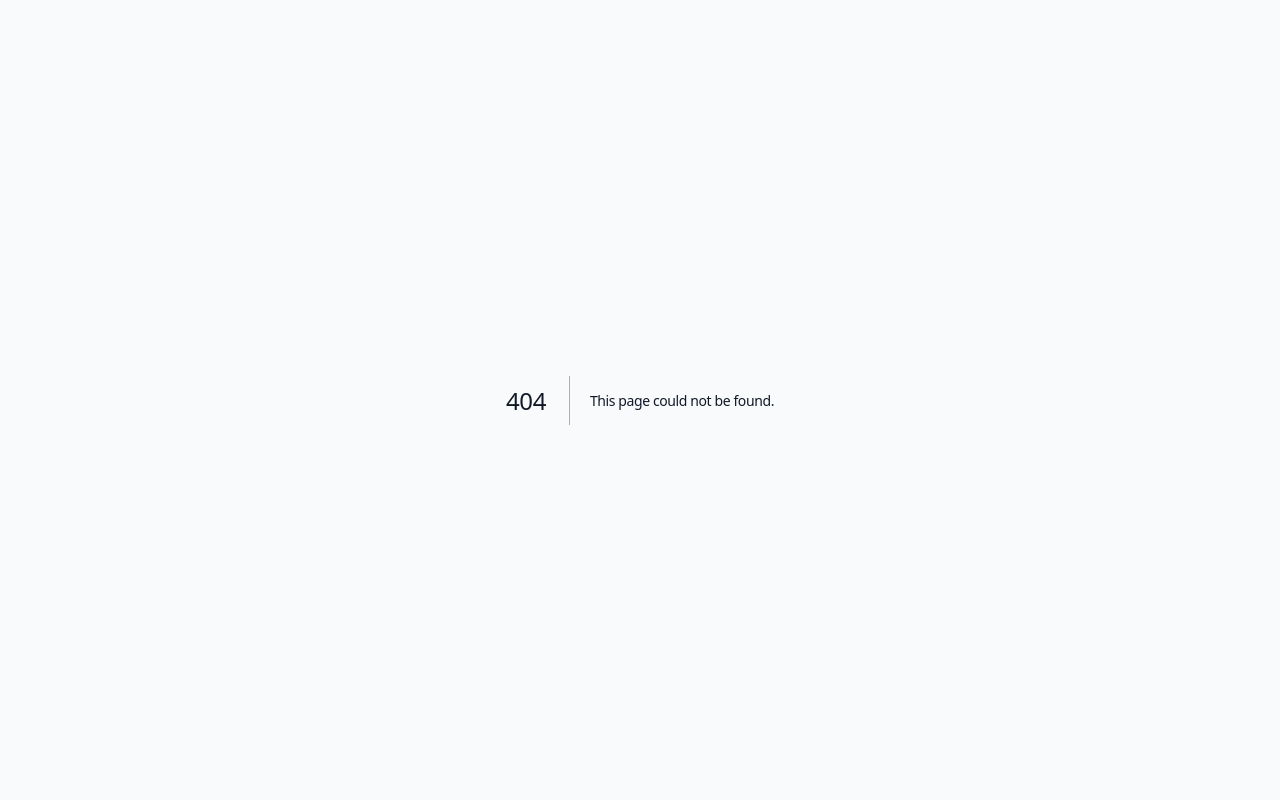
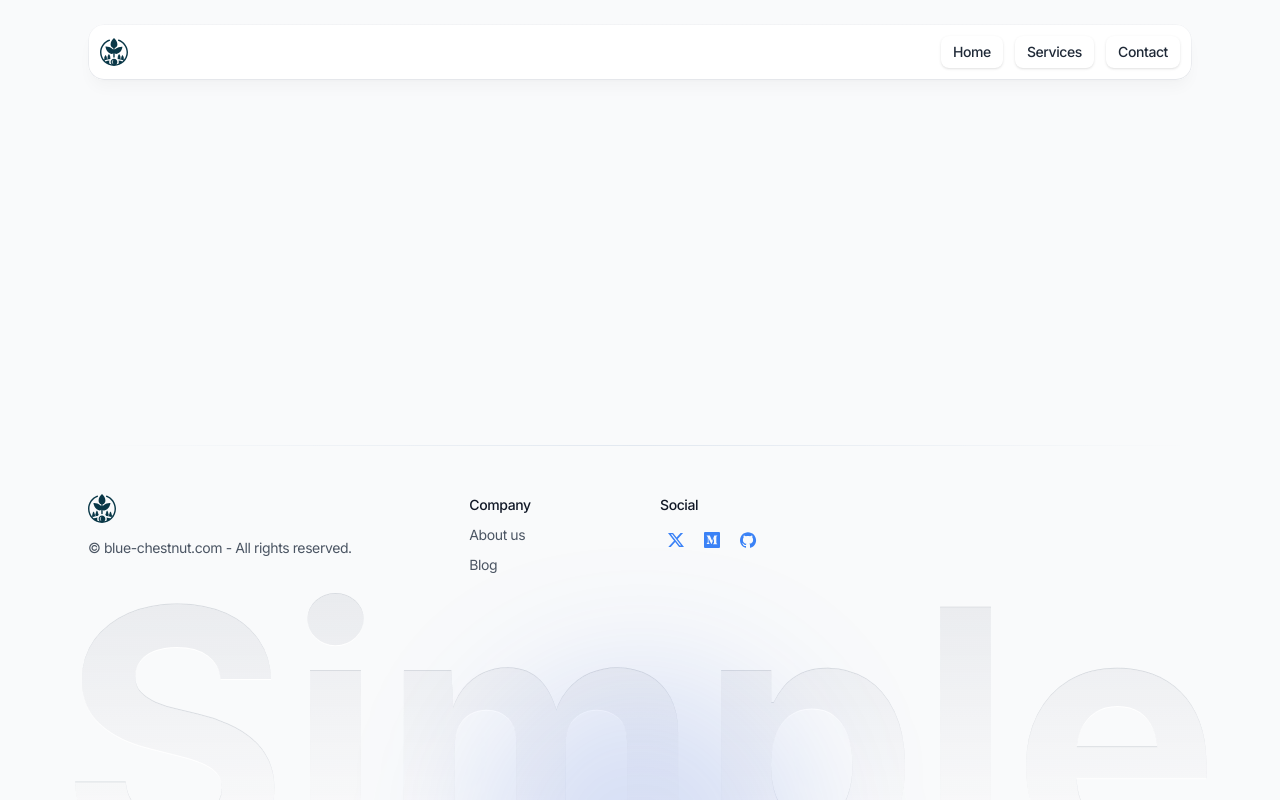
Before and after one commit to Blue-Chestnut/landingpage, a Next.js app: page /contact in a window 1280 px wide. Before the commit this address had no page. Built offline with nearby package versions, Linux system fonts and the light colour scheme.

Commit message:
added contact and services page structure

```diff
--- /dev/null
+++ b/app/(default)/contact/page.tsx
@@ -0,0 +1,11 @@
+export const metadata = {
+    title: "Blue Chestnut - Contact",
+    description: "Contact Page of Blue Chestnut",
+};
+
+export default function Contact() {
+    return (
+        <>
+        </>
+    );
+}
--- /dev/null
+++ b/app/(default)/services/page.tsx
@@ -0,0 +1,11 @@
+export const metadata = {
+    title: "Blue Chestnut - Services",
+    description: "Services Page of Blue Chestnut",
+};
+
+export default function Services() {
+    return (
+        <>
+        </>
+    );
+}
--- a/components/ui/header.tsx
+++ b/components/ui/header.tsx
@@ -15,18 +15,26 @@ export default function Header() {
           <ul className="flex flex-1 items-center justify-end gap-3">
             <li>
               <Link
-                href="/signin"
+                href="/"
                 className="btn-sm bg-white text-gray-800 shadow hover:bg-gray-50"
               >
-                Login
+                Home
               </Link>
             </li>
             <li>
               <Link
-                href="/signup"
-                className="btn-sm bg-gray-800 text-gray-200 shadow hover:bg-gray-900"
+                href="/services"
+                className="btn-sm bg-white text-gray-800 shadow hover:bg-gray-50"
               >
-                Register
+                Services
+              </Link>
+            </li>
+            <li>
+              <Link
+                href="/contact"
+                className="btn-sm bg-white text-gray-800 shadow hover:bg-gray-50"
+              >
+                Contact
               </Link>
             </li>
           </ul>
```
